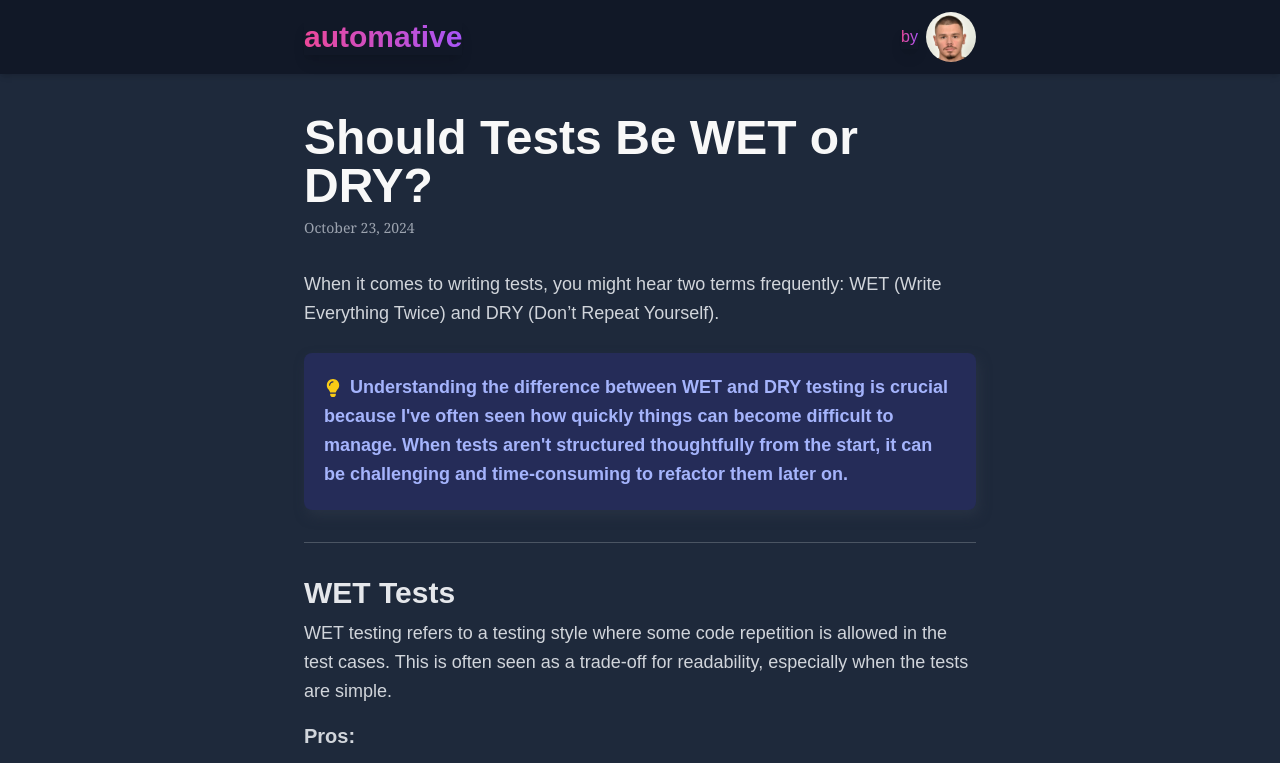
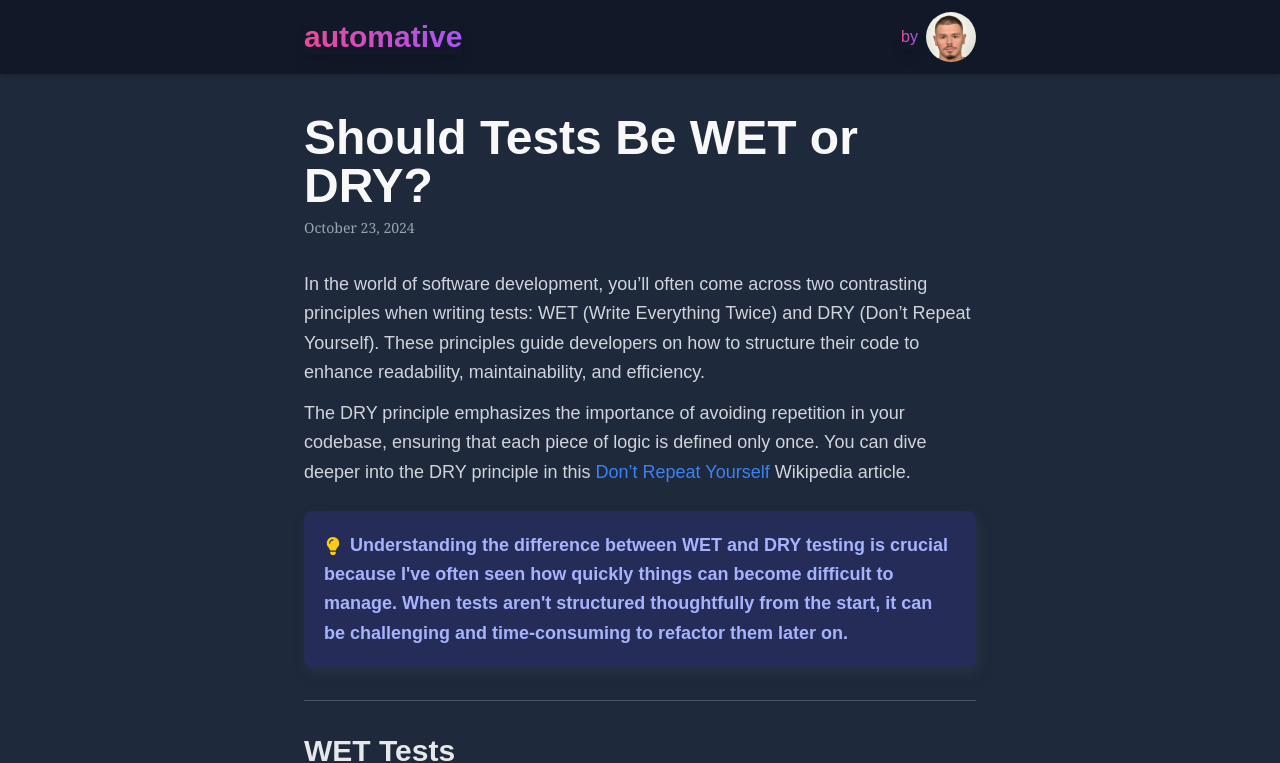
Before and after one commit to artshllk/e2e-testing-hub, a Next.js app: page /wetvsdry in a window 1280 px wide. Shown: the top 763 px of the page. Built offline with nearby package versions, Linux system fonts and the light colour scheme.

Commit message:
improve dry article introduction

```diff
--- a/src/app/wetvsdry/page.jsx
+++ b/src/app/wetvsdry/page.jsx
@@ -18,11 +18,30 @@ export default function WetVsDry() {
       </div>
 
       {/* Article Content */}
+      {/* Article Content */}
       <div className="text-left w-full max-w-lg md:max-w-2xl text-gray-300">
         <div className="text-lg leading-relaxed mb-6">
           <p>
-            When it comes to writing tests, you might hear two terms frequently:
-            WET (Write Everything Twice) and DRY (Don’t Repeat Yourself).
+            In the world of software development, you’ll often come across two
+            contrasting principles when writing tests: WET (Write Everything
+            Twice) and DRY (Don’t Repeat Yourself). These principles guide
+            developers on how to structure their code to enhance readability,
+            maintainability, and efficiency.
+          </p>
+
+          <p className="mt-3">
+            The DRY principle emphasizes the importance of avoiding repetition
+            in your codebase, ensuring that each piece of logic is defined only
+            once. You can dive deeper into the DRY principle in this{" "}
+            <a
+              href="https://en.wikipedia.org/wiki/Don%27t_repeat_yourself"
+              className="text-blue-500 hover:underline"
+              target="_blank"
+              rel="noopener noreferrer"
+            >
+              Don’t Repeat Yourself
+            </a>{" "}
+            Wikipedia article.
           </p>
 
           <p
```
